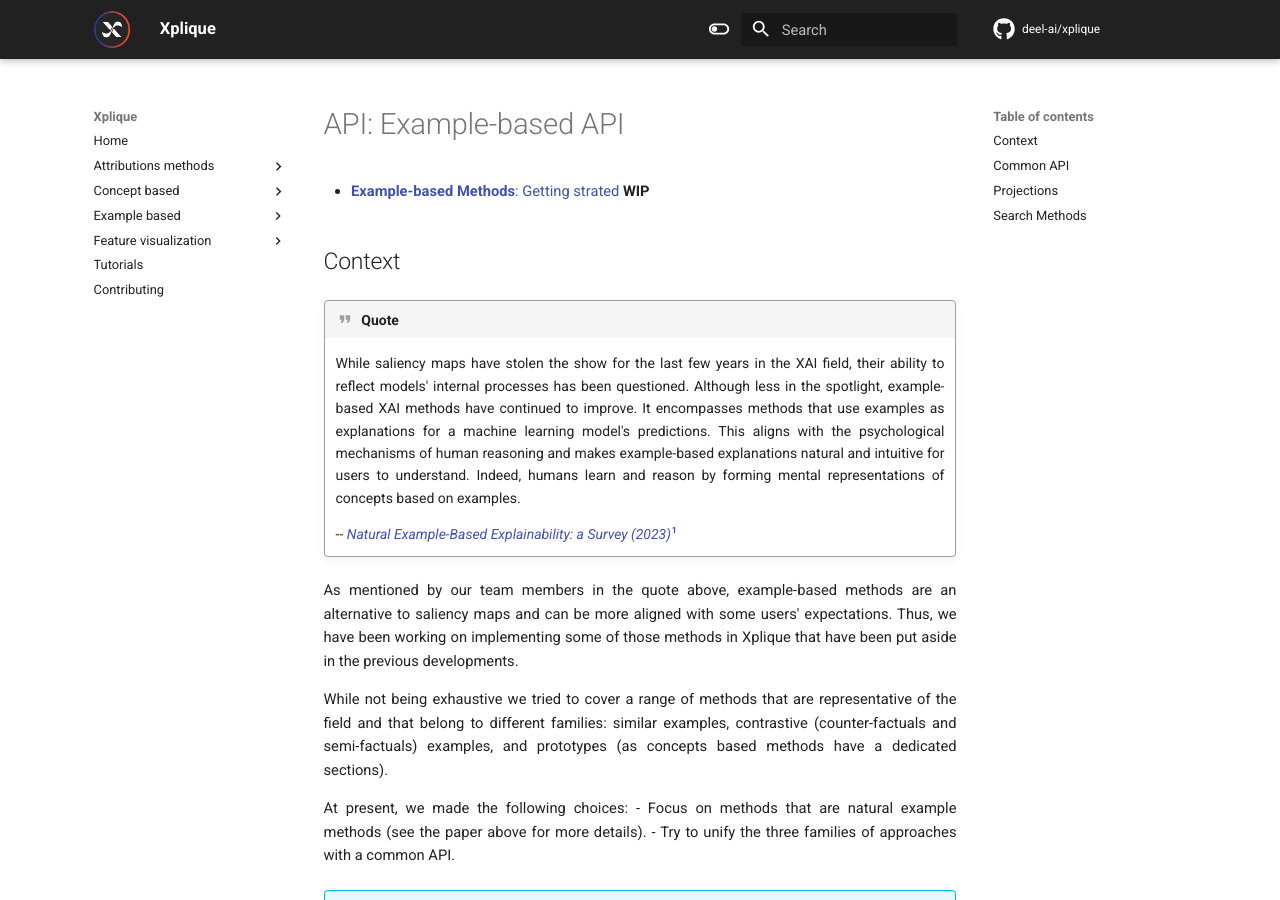
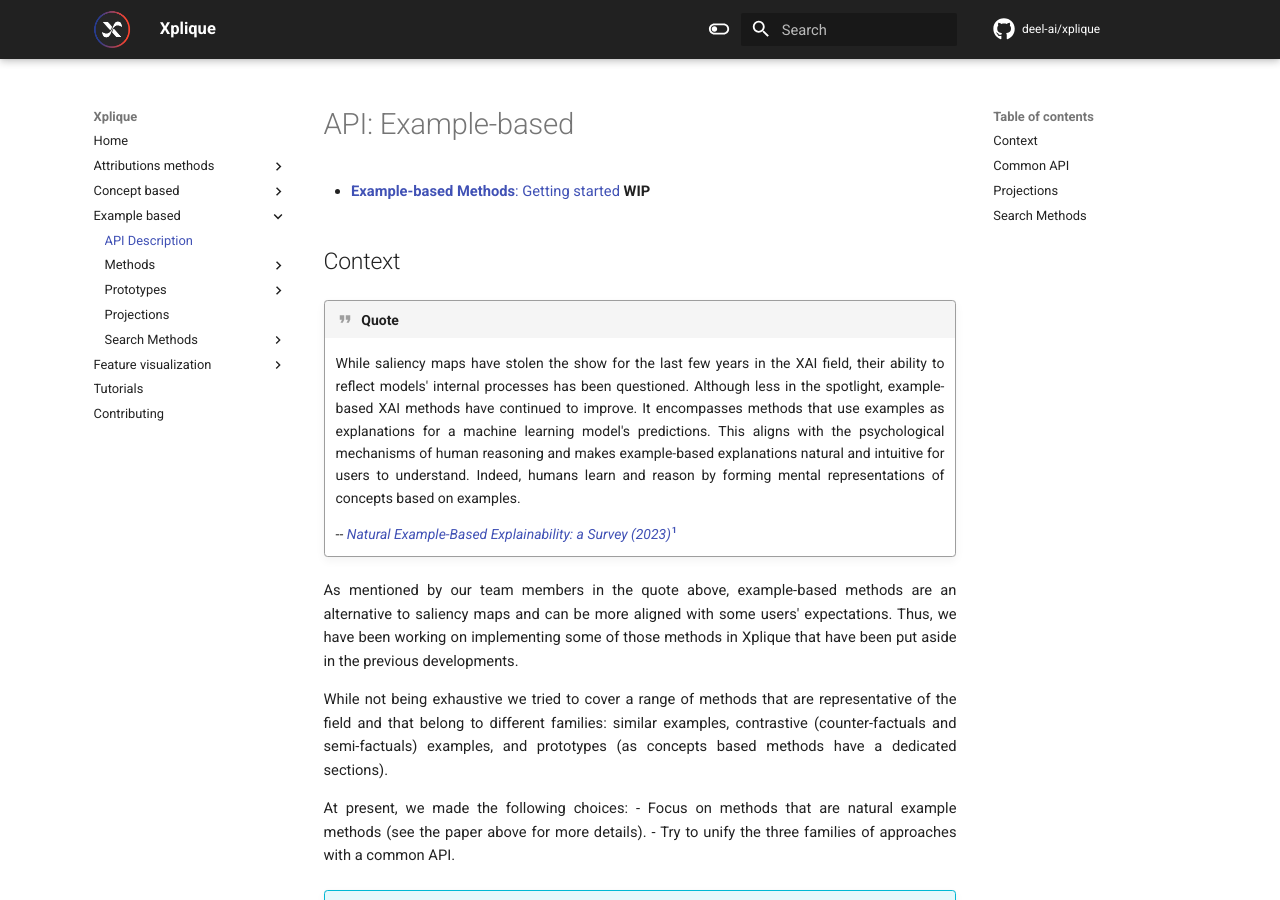
Before and after one commit to deel-ai/xplique, an MkDocs documentation site: the page built from docs/api/example_based/api_example_based.md, in a window 1280 px wide and 900 px high. Built offline with MkDocs 1.6.1 and Material for MkDocs 9.7.7, drawn with Linux system fonts in a browser that asks for light colours; comment, search, counter and statistics services are not loaded; the version menu is left out; some of the changed lines change nothing that is shown.

Commit message:
docs: update the mkdocs.yml

```diff
--- a/docs/api/example_based/api_example_based.md
+++ b/docs/api/example_based/api_example_based.md
@@ -1,6 +1,6 @@
-# API: Example-based API
+# API: Example-based
 
-- [**Example-based Methods**: Getting strated]() **WIP**
+- [**Example-based Methods**: Getting started]() **WIP**
 
 ## Context ##
 
--- a/mkdocs.yml
+++ b/mkdocs.yml
@@ -43,11 +43,22 @@ nav:
       - Tcav: api/concepts/tcav.md
       - Craft: api/concepts/craft.md
   - Example based:
+      - API Description: api/example_based/api_example_based.md
+      - Methods:
+        - Cole: api/example_based/methods/cole.md
+        - Kleor: api/example_based/methods/kleor.md
+        - LabelAwareCounterFactuals: api/example_based/methods/label_aware_counterfactuals.md
+        - NaiveCounterFactuals: api/example_based/methods/naive_counterfactuals.md
+        - SimilarExamples: api/example_based/methods/similar_examples.md
       - Prototypes:
         - API Description: api/example_based/prototypes/api_prototypes.md
         - ProtoGreedy: api/example_based/prototypes/proto_greedy.md
         - ProtoDash: api/example_based/prototypes/proto_dash.md
         - MMDCritic: api/example_based/prototypes/mmd_critic.md
+      - Projections: api/example_based/projections.md
+      - Search Methods:
+        - Kleor: api/example_based/search_methods/kleor.md
+        - KNN: api/example_based/search_methods/knn.md
   - Feature visualization:
       - Modern Feature Visualization (MaCo): api/feature_viz/maco.md
       - Feature visualization: api/feature_viz/feature_viz.md
```
